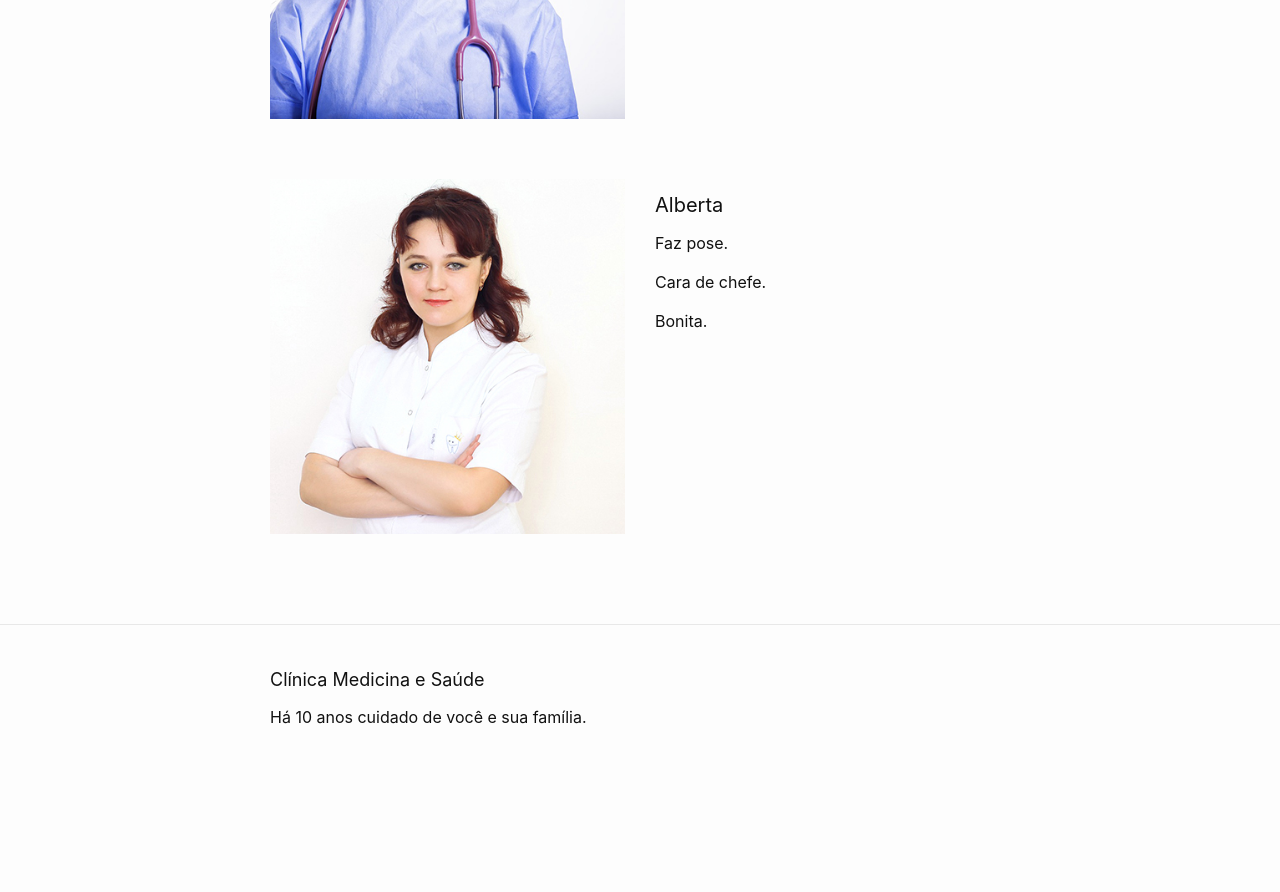
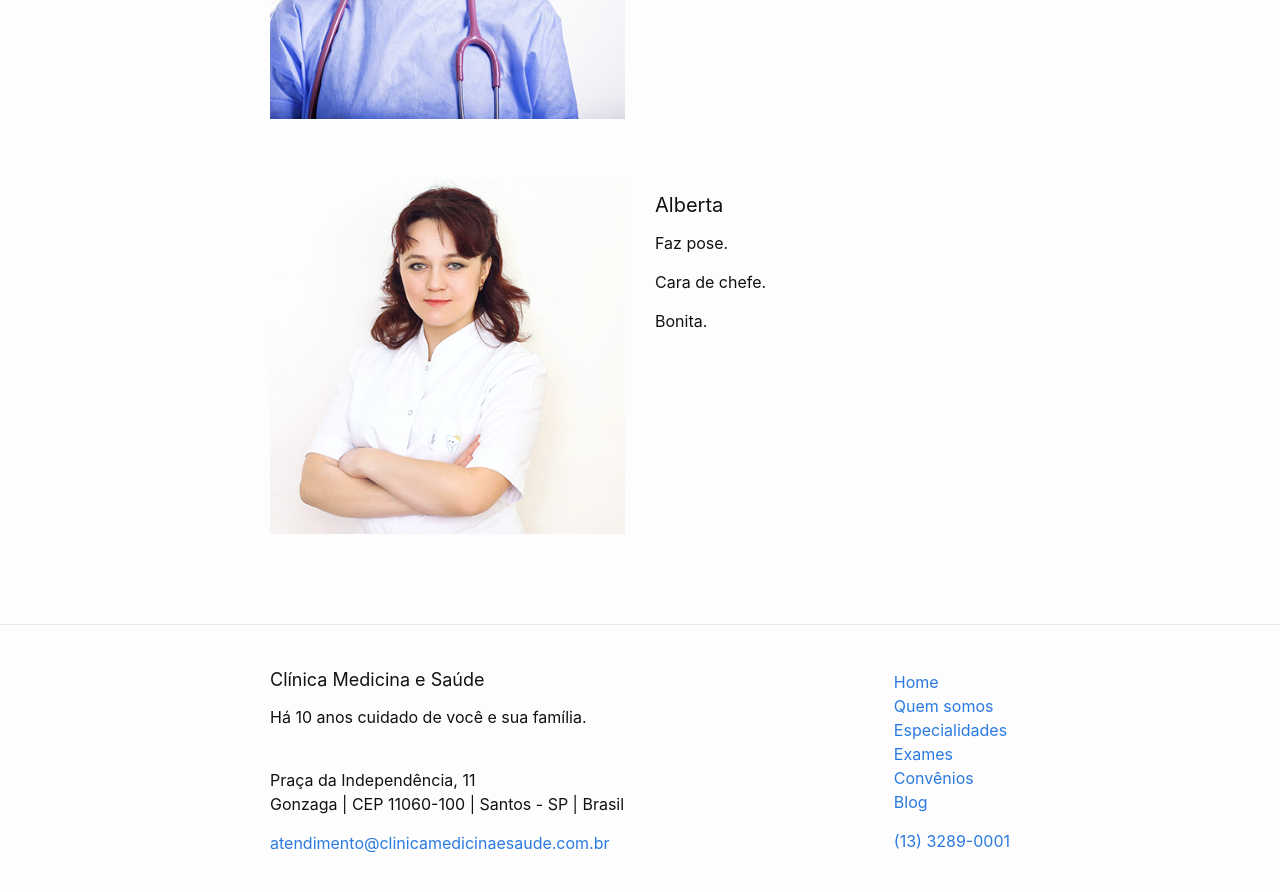
Before and after one commit to CopaTecnologia/medicinaesaude, a Jekyll site: the page built from sobre.markdown, in a window 1280 px wide and 900 px high, scrolled down 1755 px. Shown: the top 892 px of the window. Built offline with Jekyll 4.4.1, drawn with Linux system fonts in a browser that asks for light colours; before the commit the page ends 2529 px from its top, so only the background shows below that.

Commit message:
Informações do site (Settings) no rodapé

```diff
--- a/_config.yml
+++ b/_config.yml
@@ -57,10 +57,11 @@ exclude:
 - package.json
 - README.md
 long-title: Clínica Medicina e Saúde
-endereço: Praça da Independência, 11
-localidade: Gonzaga | CEP 11060-100 | Santos - SP | Brasil
+endereco:
+- Praça da Independência, 11
+- Gonzaga | CEP 11060-100 | Santos - SP | Brasil
 telefones:
 - numero: "+551332890001"
-  rotulo: "+55 (13) 3289-0001"
+  rotulo: "(13) 3289-0001"
   icone: telefone
-e-mail: atendimento@clinicamedicinaesaude.com.br
+email: atendimento@clinicamedicinaesaude.com.br
--- a/_includes/footer.html
+++ b/_includes/footer.html
@@ -2,9 +2,58 @@
 
   <div class="wrapper">
 
-    <h2 class="footer-heading">{{ site.title }}</h2>
+    <div data-grid="">
 
-    <p>{{ site.description }}</p>
+      <div data-cell="">
+
+        <h2 class="footer-heading">{{ site.long-title }}</h2>
+
+        <p>{{ site.description }}</p>
+
+        <p>
+          {% for line in site.endereco %}
+            <br> {{ line }}
+          {% endfor %}
+        </p>
+
+        {% if site.email %}
+        <p>
+          <a href="mailto:{{ site.email }}">{{ site.email }}</a>
+        </p>
+        {% endif %}
+
+      </div>
+
+      <div data-cell="shrink">
+
+        <ul class="seamless">
+          <li>
+            <a class="page-link" href="{{ site.baseurl }}/">Home</a>
+          </li>
+          {% assign page_links = site.pages | sort: 'position' %}
+          {% for page_link in page_links %}
+            {% if page_link.nav-title %}
+            <li>
+              <a class="page-link" href="{{ page_link.url | prepend: site.baseurl }}">{{ page_link.nav-title }}</a>
+            </li>
+            {% endif %}
+          {% endfor %}
+          <li>
+            <a class="page-link" href="{{ site.baseurl }}/blog/">Blog</a>
+          </li>
+        </ul>
+
+        <ul class="seamless">
+          {% for tel in site.telefones %}
+            <li>
+              <a href="tel:{{ tel.numero }}">{{ tel.rotulo }}</a>
+            </li>
+          {% endfor %}
+        </ul>
+
+      </div>
+
+    </div>
 
   </div>
 
```
